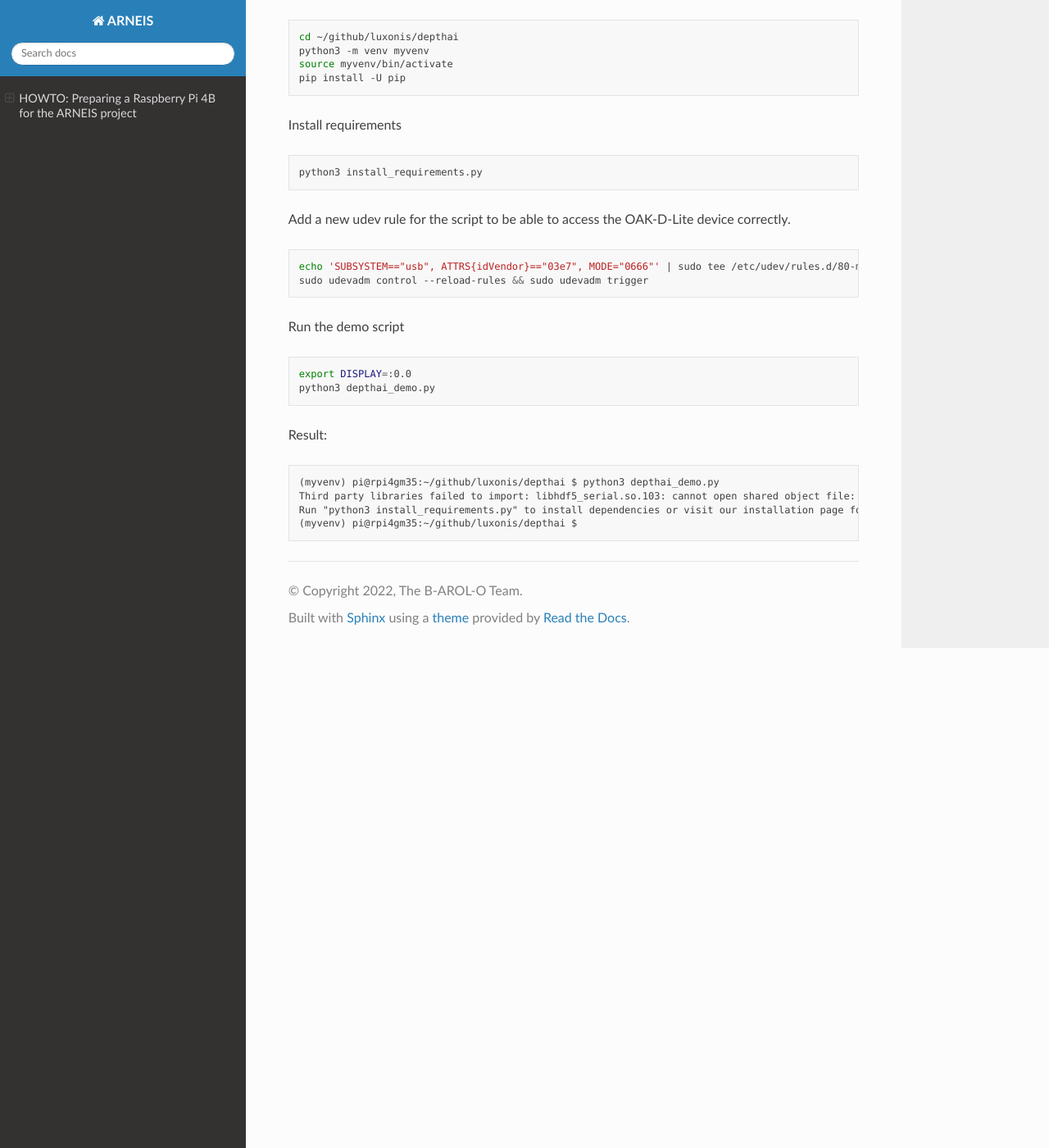
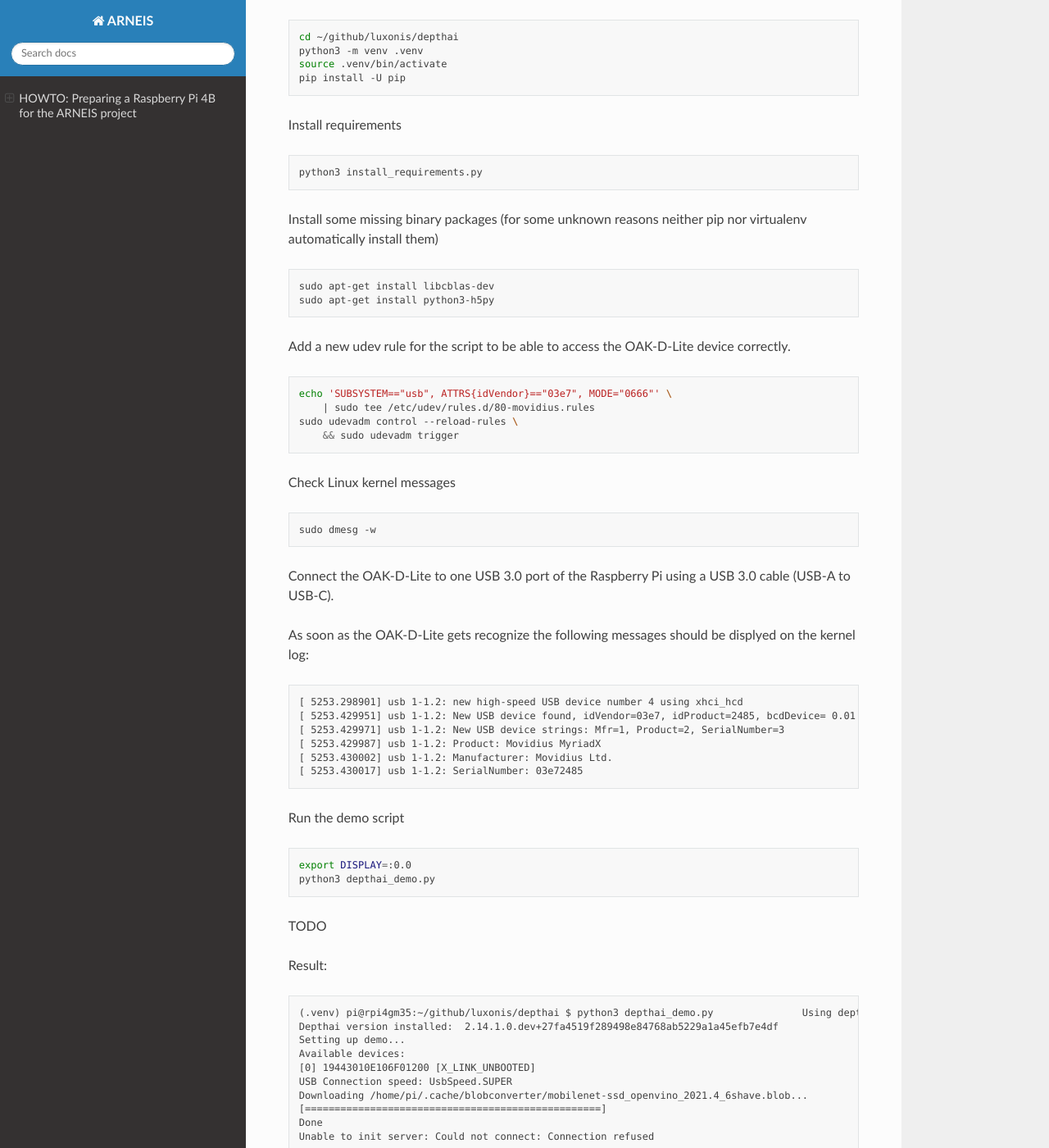
Before and after one commit to B-AROL-O/ARNEIS, a Sphinx documentation site: the page built from docs/howto/howto-prepare-rpi4b-for-arneis.md, in a window 1280 px wide and 1400 px high, scrolled down 10426 px. Shown: the whole window at 82% size. Built offline with Sphinx 7.4.7 and the Read the Docs theme 2.0.0, drawn with Linux system fonts in a browser that asks for light colours; some of the changed text lies outside the part shown.

Commit message:
Manage to install all binary prereqs to depthai_demo
Signed-off-by: Gianpaolo Macario <gianpaolo.macario@solarma.it>

````diff
--- a/docs/howto/howto-prepare-rpi4b-for-arneis.md
+++ b/docs/howto/howto-prepare-rpi4b-for-arneis.md
@@ -394,8 +394,8 @@ Now create a Python virtualenv
 
 ```bash
 cd ~/github/luxonis/depthai
-python3 -m venv myvenv
-source myvenv/bin/activate
+python3 -m venv .venv
+source .venv/bin/activate
 pip install -U pip
 ```
 
@@ -405,11 +405,39 @@ Install requirements
 python3 install_requirements.py
 ```
 
+Install some missing binary packages (for some unknown reasons neither pip nor virtualenv automatically install them)
+
+```bash
+sudo apt-get install libcblas-dev
+sudo apt-get install python3-h5py
+```
+
 Add a new udev rule for the script to be able to access the OAK-D-Lite device correctly.
 
 ```bash
-echo 'SUBSYSTEM=="usb", ATTRS{idVendor}=="03e7", MODE="0666"' | sudo tee /etc/udev/rules.d/80-movidius.rules
-sudo udevadm control --reload-rules && sudo udevadm trigger
+echo 'SUBSYSTEM=="usb", ATTRS{idVendor}=="03e7", MODE="0666"' \
+    | sudo tee /etc/udev/rules.d/80-movidius.rules
+sudo udevadm control --reload-rules \
+    && sudo udevadm trigger
+```
+
+Check Linux kernel messages
+
+```bash
+sudo dmesg -w
+```
+
+Connect the OAK-D-Lite to one USB 3.0 port of the Raspberry Pi using a USB 3.0 cable (USB-A to USB-C).
+
+As soon as the OAK-D-Lite gets recognize the following messages should be displyed on the kernel log:
+
+```text
+[ 5253.298901] usb 1-1.2: new high-speed USB device number 4 using xhci_hcd
+[ 5253.429951] usb 1-1.2: New USB device found, idVendor=03e7, idProduct=2485, bcdDevice= 0.01
+[ 5253.429971] usb 1-1.2: New USB device strings: Mfr=1, Product=2, SerialNumber=3
+[ 5253.429987] usb 1-1.2: Product: Movidius MyriadX
+[ 5253.430002] usb 1-1.2: Manufacturer: Movidius Ltd.
+[ 5253.430017] usb 1-1.2: SerialNumber: 03e72485
 ```
 
 Run the demo script
@@ -419,13 +447,37 @@ export DISPLAY=:0.0
 python3 depthai_demo.py
 ```
 
+TODO
+
 Result:
 
 ```text
-(myvenv) pi@rpi4gm35:~/github/luxonis/depthai $ python3 depthai_demo.py
-Third party libraries failed to import: libhdf5_serial.so.103: cannot open shared object file: No such file or directory
-Run "python3 install_requirements.py" to install dependencies or visit our installation page for more details - https://docs.luxonis.com/projects/api/en/latest/install/
-(myvenv) pi@rpi4gm35:~/github/luxonis/depthai $
+(.venv) pi@rpi4gm35:~/github/luxonis/depthai $ python3 depthai_demo.py               Using depthai module from:  /home/pi/github/luxonis/depthai/.venv/lib/python3.9/site-packages/depthai.cpython-39-arm-linux-gnueabihf.so
+Depthai version installed:  2.14.1.0.dev+27fa4519f289498e84768ab5229a1a45efb7e4df
+Setting up demo...
+Available devices:
+[0] 19443010E106F01200 [X_LINK_UNBOOTED]
+USB Connection speed: UsbSpeed.SUPER
+Downloading /home/pi/.cache/blobconverter/mobilenet-ssd_openvino_2021.4_6shave.blob...
+[==================================================]
+Done
+Unable to init server: Could not connect: Connection refused
+
+(color:2483): Gtk-WARNING **: 21:08:30.548: cannot open display:
+python3: ../../libusb/os/threads_posix.h:58: usbi_mutex_destroy: Assertion `pthread_mutex_destroy(mutex) == 0' failed.
+Aborted
+Traceback (most recent call last):
+  File "/home/pi/github/luxonis/depthai/depthai_demo.py", line 998, in <module>
+    s.runDemo(args)
+  File "/home/pi/github/luxonis/depthai/depthai_helpers/supervisor.py", line 46, in runDemo
+    subprocess.check_call(' '.join([f'"{sys.executable}"', "depthai_demo.py"] + new_args), env=new_env, shell=True, cwd=repo_root)
+  File "/usr/lib/python3.9/subprocess.py", line 373, in check_call
+    raise CalledProcessError(retcode, cmd)
+subprocess.CalledProcessError: Command '"/home/pi/github/luxonis/depthai/.venv/bin/python3" depthai_demo.py --noSupervisor --guiType cv' returned non-zero exit status 134.
+Sentry is attempting to send 2 pending error messages
+Waiting up to 2 seconds
+Press Ctrl-C to quit
+(.venv) pi@rpi4gm35:~/github/luxonis/depthai $
 ```
 
 <!-- EOF -->
````
Also changed, not shown: other parts of docs/howto/howto-prepare-rpi4b-for-arneis.md (+3 -3 lines).
